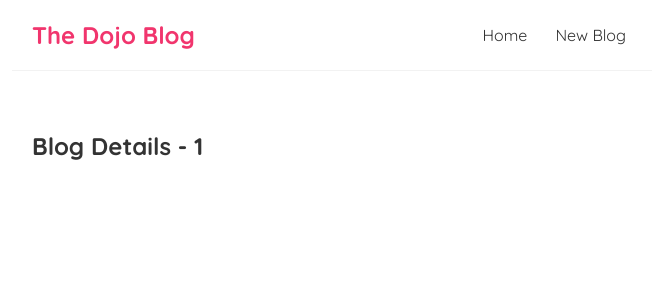
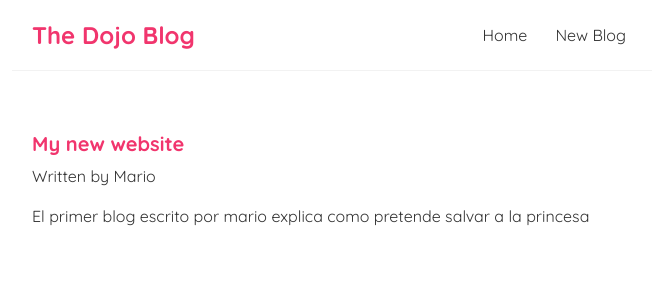
Before and after one commit to MiguelSanchezCuello/dawilka2, a React (Create React App) app in the folder dojo-blog/: page /blogs/1 in a window 1280 px wide. Shown: the top 300 px of the page, without its empty margins (308-964 px from the left). Built offline with nearby package versions, Linux system fonts and the light colour scheme; data requests are answered from the project's data file; the HTML template or start-up script is replaced by a standard one.

Commit message:
made reuse of the useFectch custom hook by passing the end point

```diff
--- a/dojo-blog/src/BlogDetails.js
+++ b/dojo-blog/src/BlogDetails.js
@@ -1,10 +1,24 @@
 import { useParams } from "react-router-dom/cjs/react-router-dom.min";
+import useFetch from "./useFetch";
 
 const BlogDetails = () => {
   const { id } = useParams();
+  const {
+    data: blog,
+    error,
+    isPending,
+  } = useFetch("http://localhost:8000/blogs/" + id);
   return (
     <div className="blog-details">
-      <h2>Blog Details - {id} </h2>
+      {isPending && <div>Loading...</div>}
+      {error && <div>{error}</div>}
+      {blog && (
+        <article>
+          <h2>{blog.title}</h2>
+          <p>Written by {blog.author}</p>
+          <div>{blog.body}</div>
+        </article>
+      )}
     </div>
   );
 };
--- a/dojo-blog/src/index.css
+++ b/dojo-blog/src/index.css
@@ -59,3 +59,23 @@
 .blog-preview a {
   text-decoration: none;
 }
+
+/* blog details page */
+.blog-details h2 {
+  font-size: 20px;
+  color: #f1356d;
+  margin-bottom: 10px;
+}
+
+.blog-details div {
+  margin: 20px 0;
+}
+
+.blog-details button {
+  background: #f1356d;
+  color: #fff;
+  border: 0;
+  padding: 8px;
+  border-radius: 8px;
+  cursor: pointer;
+}
```
